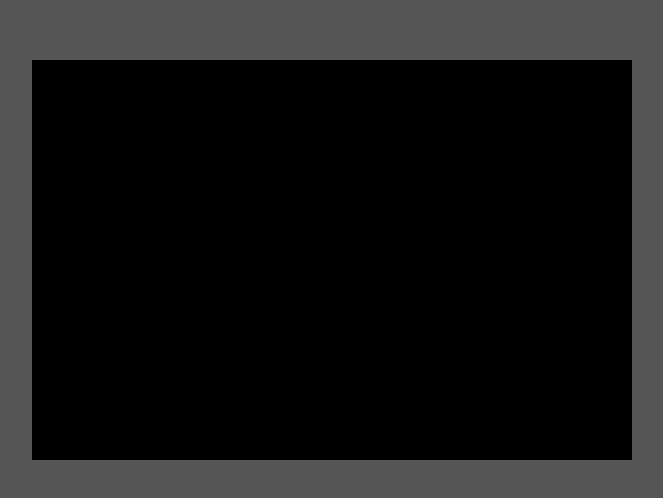
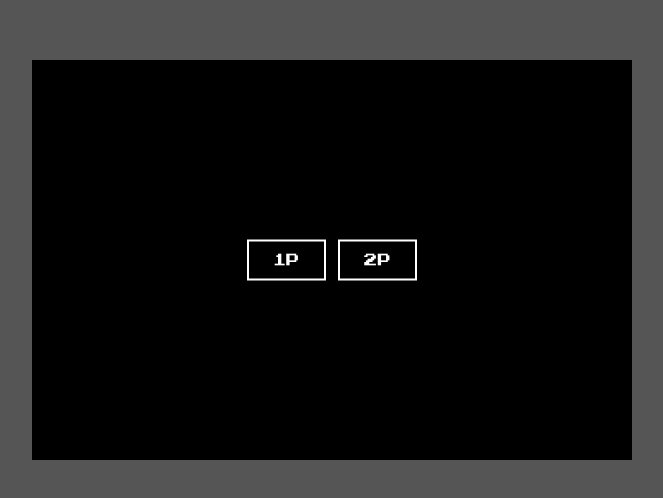
Before and after one commit to treinaweb/treinaweb-javascript-jogo-pong, a plain HTML site: page index.html in a window 1280 px wide. Shown: the part 140-638 px from the top of the page, without its empty margins (308-971 px from the left). Drawn offline with Linux system fonts and the light colour scheme.

Commit message:
aula-02-02

```diff
--- a/index.html
+++ b/index.html
@@ -13,6 +13,15 @@
         <canvas id="canvas" width="600" height="400" ></canvas>
     </div>
 
+    <ul class="buttons-list" >
+        <li class="button-list-item" >
+            <button id="player1" >1P</button>
+        </li>
+        <li class="button-list-item" >
+            <button id="player2" >2P</button>
+        </li>
+    </ul>
+
     <script src="main.js" type="module"></script>
 </body>
 </html>
--- a/main.js
+++ b/main.js
@@ -1,4 +1,14 @@
 import {Game} from './scripts/game-engine/game.js';
+
+
+const p1Button = document.querySelector('#player1');
+const p2Button = document.querySelector('#player2');
+const buttonsList = document.querySelector('.buttons-list');
+
+
+p1Button.addEventListener('click', () => startGame(1));
+p2Button.addEventListener('click', () => startGame(2));
+
 
 Game.constructor();
 Promise.all([
@@ -6,7 +16,13 @@ Promise.all([
     Game.ImageManager.loadAll([])
 ])
 .then(() => {
-    Game.start();
+    buttonsList.style.display = 'flex';
 
 
 });
+
+
+function startGame(players){
+    buttonsList.style.display = 'none';
+    Game.start();
+}
--- a/styles.css
+++ b/styles.css
@@ -1,3 +1,7 @@
+*{
+    font-family: 'Press Start 2P', monospace;
+}
+
 html, body{
     height: 100%;
     margin: 0;
@@ -18,3 +22,29 @@ body{
 canvas{
     background-color: black;
 }
+
+button{
+    border: 2px solid white;
+    background-color: black;
+    color: white;
+    cursor: pointer;
+    padding: 12px 24px;
+}
+
+button:hover{
+    opacity: .8;
+}
+
+.buttons-list{
+    position: fixed;
+    top: 50%;
+    left: 50%;
+    transform: translate(-50%, -50%);
+    padding: 0;
+    margin: 0;
+    display: none;
+    /*display: flex;*/
+    width: 170px;
+    justify-content: space-between;
+    list-style-type: none;
+}
```
